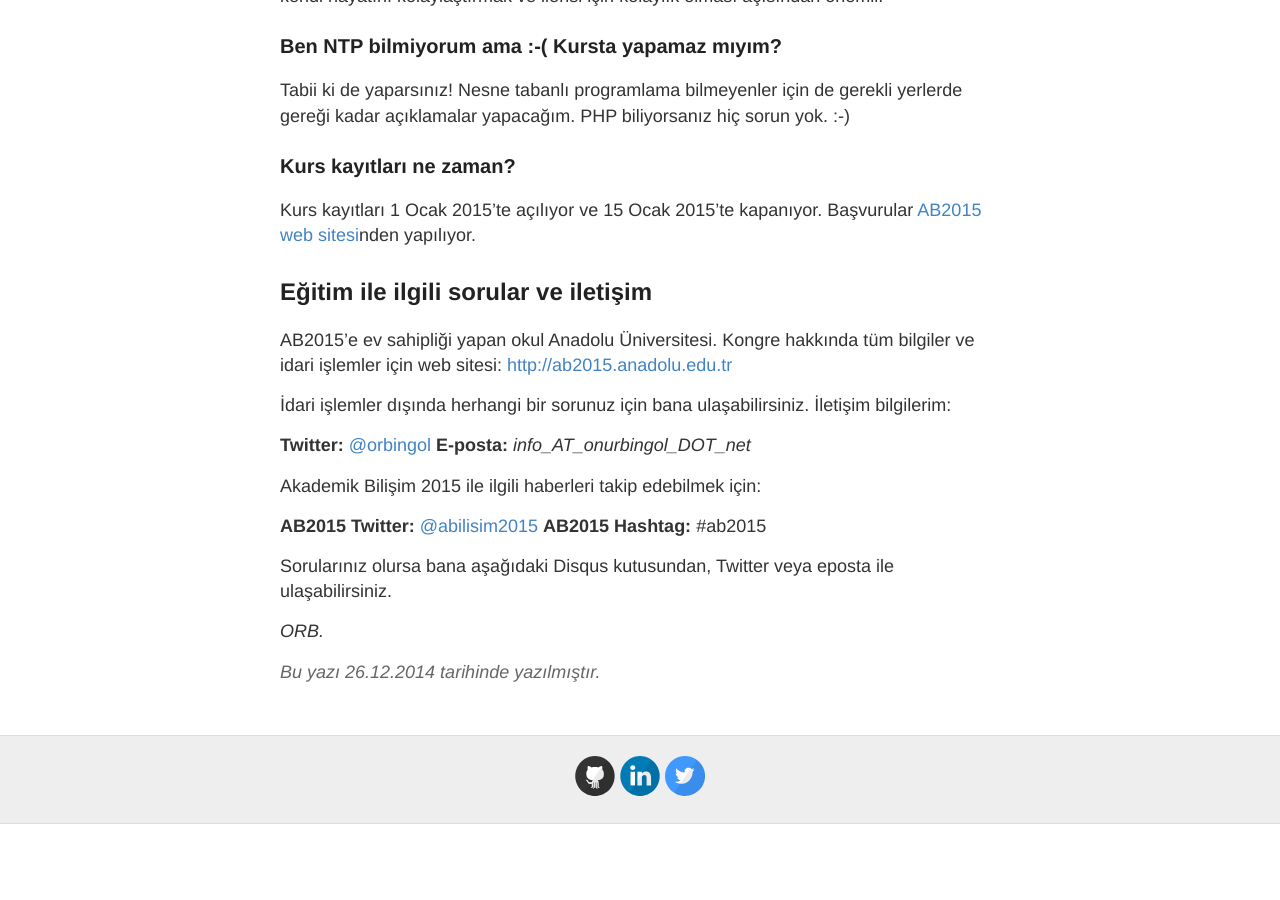
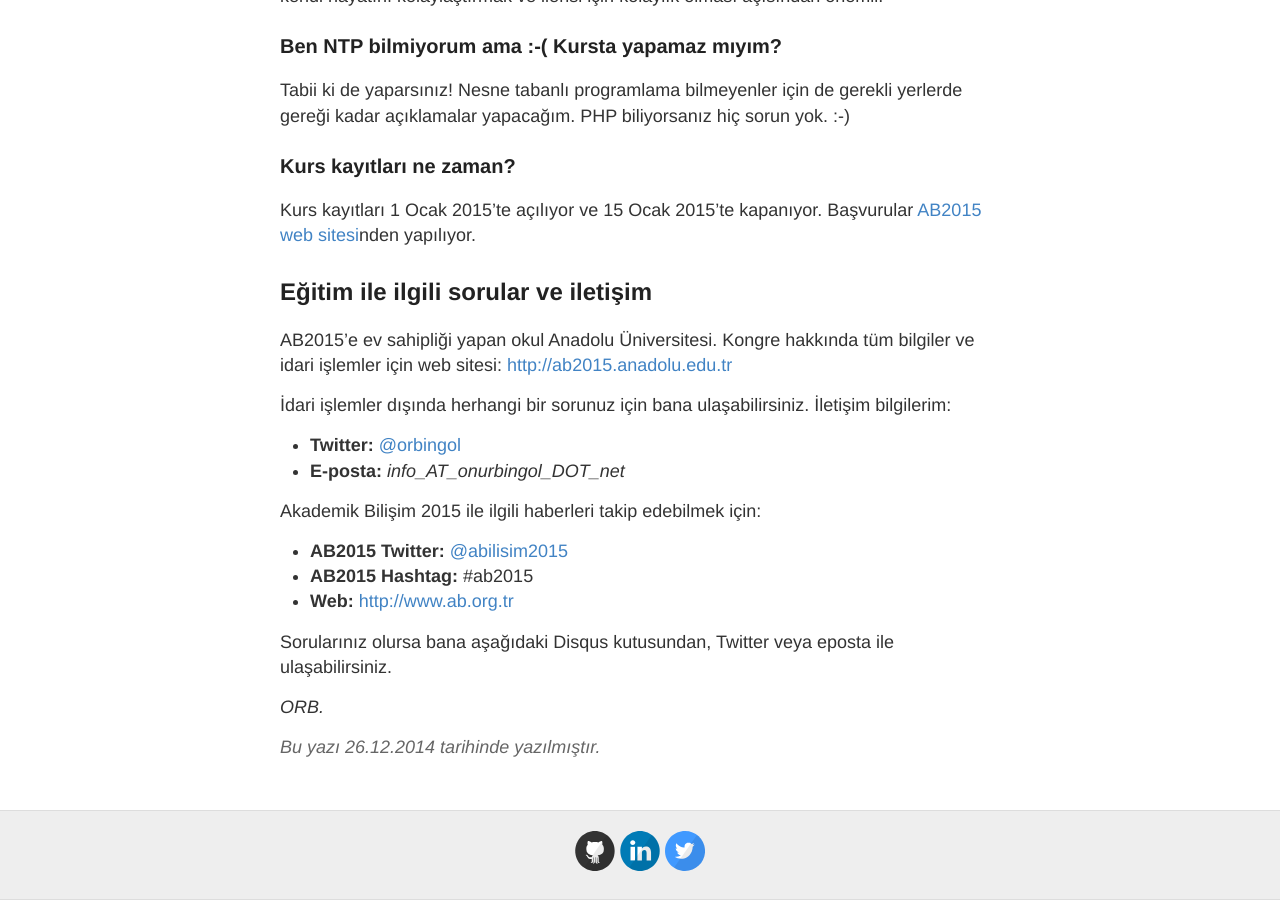
Before and after one commit to orbingol/orbingol.github.io, a Jekyll site: the page built from _posts/2014-12-26-akademik-bilisim-2105-drupal-egitimi.md, in a window 1280 px wide and 900 px high, scrolled down 1013 px. Built offline with Jekyll 4.4.1, drawn with Linux system fonts in a browser that asks for light colours; comment, search, counter and statistics services are not loaded; before the commit the page ends 1837 px from its top, so only the background shows below that.

Commit message:
Updated AB2015 contact section.

```diff
--- a/_posts/2014-12-26-akademik-bilisim-2105-drupal-egitimi.md
+++ b/_posts/2014-12-26-akademik-bilisim-2105-drupal-egitimi.md
@@ -42,13 +42,14 @@ AB2015'e ev sahipliği yapan okul Anadolu Üniversitesi. Kongre hakkında tüm b
 
 İdari işlemler dışında herhangi bir sorunuz için bana ulaşabilirsiniz. İletişim bilgilerim:
 
-**Twitter:** [@orbingol](https://twitter.com/orbingol)
-**E-posta:** *info_AT_onurbingol_DOT_net*
+* **Twitter:** [@orbingol](https://twitter.com/orbingol)
+* **E-posta:** *info_AT_onurbingol_DOT_net*
 
 Akademik Bilişim 2015 ile ilgili haberleri takip edebilmek için:
 
-**AB2015 Twitter:** [@abilisim2015](https://twitter.com/abilisim2015)
-**AB2015 Hashtag:** #ab2015
+* **AB2015 Twitter:** [@abilisim2015](https://twitter.com/abilisim2015)
+* **AB2015 Hashtag:** #ab2015
+* **Web:** [http://www.ab.org.tr](http://www.ab.org.tr)
 
 Sorularınız olursa bana aşağıdaki Disqus kutusundan, Twitter veya eposta ile ulaşabilirsiniz.
 
```
